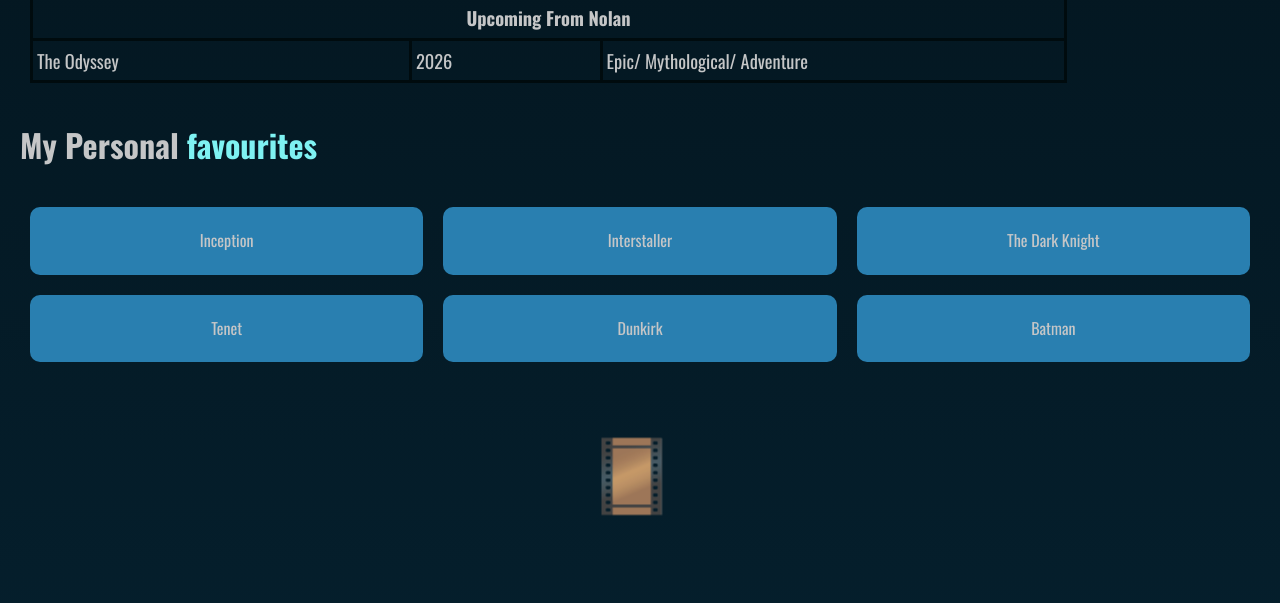
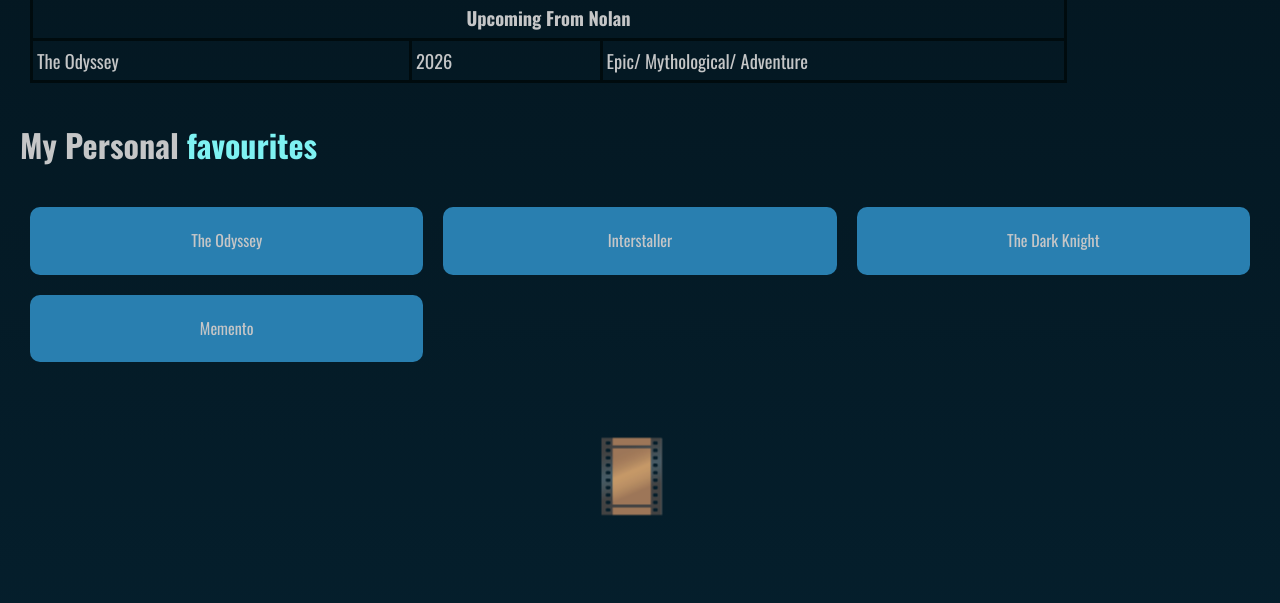
Before and after one commit to HarisAsif007/Fan-Website, a plain HTML site: page filmography.html in a window 1280 px wide. Shown: the part 2127-2730 px from the top of the page. Drawn offline with nearby package versions, Linux system fonts and the light colour scheme.

Commit message:
Update filmography.html

```diff
--- a/filmography.html
+++ b/filmography.html
@@ -123,12 +123,10 @@
 
     <h1 class="favourites"> My Personal <span>favourites</span></h1>
     <section class="movies">
-            <div class="movie">Inception</div>
+            <div class="movie">The Odyssey</div>
             <div class="movie">Interstaller</div>
             <div class="movie">The Dark Knight</div>
-            <div class="movie">Tenet</div>
-            <div class="movie">Dunkirk</div>
-            <div class="movie">Batman</div>
+            <div class="movie">Memento</div>
         </section>
         <div class="reel">🎞️</div>
      <footer>
```
